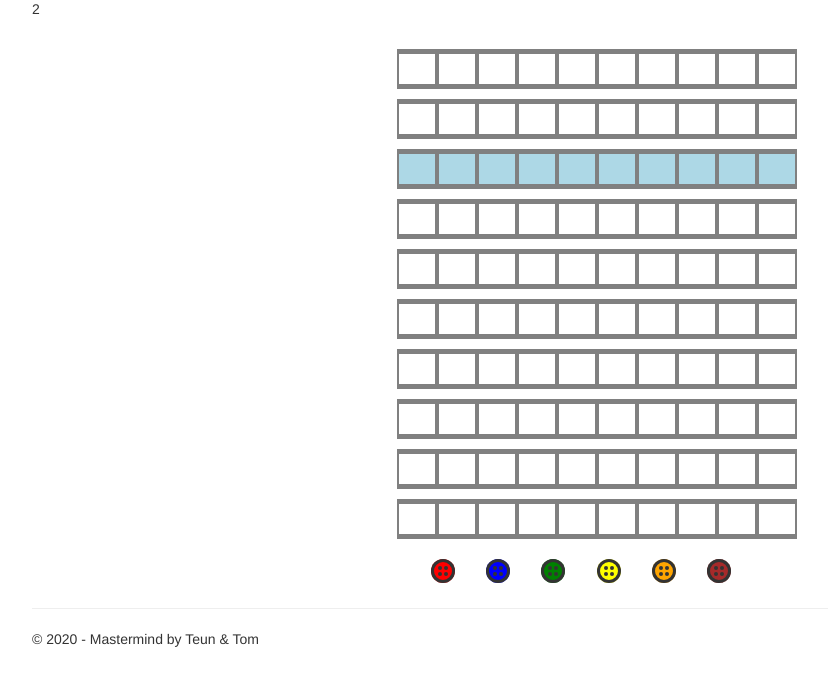
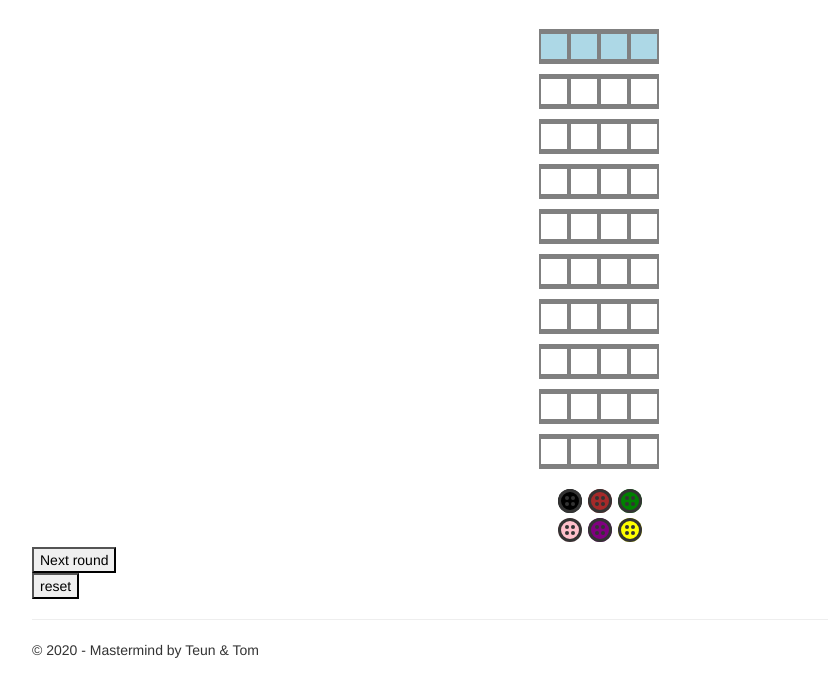
Before and after one commit to InOurBones/Mastermind-Tom-en-Teun, a Flask app: page / in a window 1280 px wide. Shown: the part 51-748 px from the top of the page, without its empty margins (38-866 px from the left). Run offline with Flask 2, Linux system fonts and the light colour scheme; some libraries are stand-ins or nearby versions.

Commit message:
ik kom er ooit wel is

```diff
--- a/Mastermind-Tom-en-Teun/Mastermind_Tom_en_Teun/__init__.py
+++ b/Mastermind-Tom-en-Teun/Mastermind_Tom_en_Teun/__init__.py
@@ -1,50 +1,87 @@
 import sqlite3
 import json
 import os
+import random
+import requests
 from datetime import datetime
 from flask import Flask, session, request, Response, g, redirect, url_for, abort, render_template, flash, make_response
-from pprint import pprint
 
 app = Flask(__name__)
 app.secret_key = b'\xd4\xc6\x14\xd4\xe3\xce\x04\xe5\x15\xa5\xf7Z$\x8e \x1a'
 
+# CLASSES
+class Options:
+    def __init__(self):
+        self.currentround = 0
+
+    def raiseround(self):
+        self.currentround += 1
+
+    def reset(self):
+        self.currentround = 0
+
+class Playfield:
+    colour_types = ('black', 'grey', 'yellow', 'red', 'blue', 'green', 'brown', 'pink', 'orange', 'purple')
+
+    def __init__(self, num_rows, num_colour):
+        self.colours = random.sample(Playfield.colour_types, num_colour)
+        self.colours.sort()
+        self._field = [[0] * 4 for _ in range(num_rows)]
+
+    def placepin(self, row, cell, colour):
+        self._field[row][cell] = colour
+
+    def isrowfull(self, row):
+        return 0 not in self._field[row]
+
+    def reset(self, num_rows):
+        self._field = [[0] * 4 for _ in range(num_rows)]
+
+# OBJECTS
+my_options = Options()
+my_playfield = Playfield(10, 6)
+
+# ROUTES
 @app.route('/')
 @app.route('/home')
 def home():
-    if 'cr' not in session:
-        opt = Options()
-        #session['options'] = json.dumps(opt,default=convert_to_dict)
-        session['cr'] = opt.currentround
-    return render_template(
-        'index.html',
+    if 'error' not in session:
+        session['error'] = ''
+    return render_template('index.html',
         year=datetime.now().year,
-        #currentround = session['options']['currentround'],
-        currentround = session['cr'],
-    )
+        my_opt = my_options,
+        my_pf = my_playfield,
+        error = session['error'] or '')
 
 @app.route('/settings')
 def settings():
-    return render_template(
-        'settings.html',
-    )
+    return render_template('settings.html',
+        my_opt = my_options,
+        my_pf = my_playfield,)
 
 @app.route('/stats')
 def stats():
-    return render_template(
-        'stats.html'
-    )
+    return render_template('stats.html')
 
-def convert_to_dict(obj):
-  obj_dict = {
-    "__class__": obj.__class__.__name__,
-    "__module__": obj.__module__
-  }
+@app.route('/nextround/', methods=['POST'])
+def nextround():
+    if (my_playfield.isrowfull(my_options.currentround)):
+        my_options.raiseround()
+        session['error'] = ''
+    else:
+        session['error'] = 'Niet alle vakjes zijn gevuld'
+    return redirect(url_for('home'))
 
-  obj_dict.update(obj.__dict__)
+@app.route('/reset/', methods=['POST'])
+def reset():
+    my_options.reset()
+    my_playfield.reset(10)
+    return redirect(url_for('home'))
 
-  return obj_dict
-
-class Options:
-
-    def __init__(self):
-        self.currentround = 2
+@app.route('/handleplacement')
+def test():
+    colour = request.args.get('colour', type = str)
+    cell = request.args.get('cell', type = int)
+    my_playfield.placepin(my_options.currentround, cell, colour)
+    print(my_playfield._field)
+    return "succes", 200
--- a/Mastermind-Tom-en-Teun/Mastermind_Tom_en_Teun/static/content/style.css
+++ b/Mastermind-Tom-en-Teun/Mastermind_Tom_en_Teun/static/content/style.css
@@ -3,7 +3,12 @@ body {
 
 #play-grid {
     margin: 20px auto;
-    width: 36%;
+    width: 11%;
+}
+
+#error {
+    text-align: center;
+    color: red;
 }
 
 .row {
@@ -17,8 +22,8 @@ body {
 }
 
 .cell {
-    width: 40px;
-    height: 40px;
+    width: 30px;
+    height: 35px;
     float: left;
     border-width: 5px 2px;
     border-color: grey;
@@ -28,12 +33,14 @@ body {
 #colours {
     overflow: hidden;
     margin: auto;
-    width: 30%;
+    width: 10%;
 }
 
-    #colours div {
+    #colours div div {
         display: inline-block;
-        width: 15%;
+        width: 10%;
+        margin: 0 5px;
+        padding: 0 8px;
     }
 
 /* CSS.GG - twilio */
@@ -70,28 +77,48 @@ body {
         right: 7px
     }
 
-#red .gg-twilio {
-    background: red;
+#black .gg-twilio {
+    background: black;
+}
+
+#pink .gg-twilio {
+    background: pink;
 }
 
 #blue .gg-twilio {
     background: blue;
 }
 
-#green .gg-twilio {
-    background: green;
+#grey .gg-twilio {
+    background: grey;
+}
+
+#brown .gg-twilio {
+    background: brown;
+}
+
+#red .gg-twilio {
+    background: red;
 }
 
 #yellow .gg-twilio {
     background: yellow;
 }
 
+#purple .gg-twilio {
+    background: purple;
+}
+
+#green .gg-twilio {
+    background: green;
+}
+
 #orange .gg-twilio {
     background: orange;
 }
 
-#brown .gg-twilio {
-    background: brown;
+.twilio-row {
+    display: inline-block;
 }
 
 /* CSS.GG - ArrowRight */
--- a/Mastermind-Tom-en-Teun/Mastermind_Tom_en_Teun/static/scripts/DragAndDrop.js
+++ b/Mastermind-Tom-en-Teun/Mastermind_Tom_en_Teun/static/scripts/DragAndDrop.js
@@ -21,15 +21,25 @@ dropzones.addEventListener('dragenter', e => {
 });
 
 dropzones.addEventListener('drop', e => {
+    let colour = null;
+    let cell = null;
     e.preventDefault();
     e.target.classList.remove('solid-border');
     if (e.target.classList.contains('gg-twilio')) {
+        cell = e.target.parentElement.parentElement.classList[1];
         e.target.parentNode.parentNode.appendChild(el);
         e.target.parentNode.parentNode.firstChild.remove();
     }
     else {
         e.target.appendChild(el);
+        cell = e.target.classList[1];
     }
+    colour = el.id;
+    $.ajax({
+        url: "/handleplacement?" + "colour=" + colour + "&cell=" + cell , success: function (result) {
+            //placeholder
+        }
+    });
     el = null;
 });
 
--- a/Mastermind-Tom-en-Teun/Mastermind_Tom_en_Teun/templates/index.html
+++ b/Mastermind-Tom-en-Teun/Mastermind_Tom_en_Teun/templates/index.html
@@ -1,33 +1,47 @@
 {% extends "layout.html" %}
 
 {% block scripts %}
-<script src="/static/scripts/DragAndDrop.js"></script>
+<script src="/static/scripts/DragAndDrop.js" defer></script>
 {% endblock %}
 
 {% block content %}
-
-<p>{{ currentround }}</p>
+<div id="error">
+    <p>{{ error }}</p>
+</div>
 <section id="play-grid">
-    {% for i in range(10) %}
-        {% if i == currentround %}
-            <div class="row" id="active-row">
-        {% else %}
-            <div class="row">
-        {% endif %}
-            {% for _ in range(10) %}
-                <div class="cell"></div>
-            {% endfor %}
+    {% for i in range(my_pf._field|length) %}
+    <div class="row {{ i }}" id="{{ "active-row" if i == my_opt.currentround }}">
+        {% for a in range(4) %}
+        <div class="cell {{ a }}">
+            {% if my_pf._field[i][a] != 0 %}
+            <div id="{{ my_pf._field[i][a] }}">
+                <i class="gg-twilio"></i>
+            </div>
+            {% endif %}
         </div>
+        {% endfor %}
+    </div>
     {% endfor %}
 </section>
 
 <div id="colours" class="draggable">
-    <div draggable="true" id="red"><i class="gg-twilio"></i></div>
-    <div draggable="true" id="blue"><i class="gg-twilio"></i></div>
-    <div draggable="true" id="green"><i class="gg-twilio"></i></div>
-    <div draggable="true" id="yellow"><i class="gg-twilio"></i></div>
-    <div draggable="true" id="orange"><i class="gg-twilio"></i></div>
-    <div draggable="true" id="brown"><i class="gg-twilio"></i></div>
+    <div class="twilio-row">
+        {% for i in range(my_pf.colours|length) %}
+        {% if i != 0 and i % 3 == 0 %}
+    </div><div class="twilio-row">
+        {% endif %}
+        <div draggable="true" id="{{ my_pf.colours[i] }}"><i class="gg-twilio"></i></div>
+        {% endfor %}
+    </div>
+</div>
+
+<div id="form-container">
+    <form method="post" action="/nextround/">
+        <input type="submit" value="Next round" />
+    </form>
+    <form method="post" action="/reset/">
+        <input type="submit" value="reset" />
+    </form>
 </div>
 
 {% endblock %}
--- a/Mastermind-Tom-en-Teun/Mastermind_Tom_en_Teun/templates/layout.html
+++ b/Mastermind-Tom-en-Teun/Mastermind_Tom_en_Teun/templates/layout.html
@@ -7,6 +7,7 @@
     <link rel="stylesheet" type="text/css" href="/static/content/bootstrap.min.css" />
     <link rel="stylesheet" type="text/css" href="/static/content/site.css" />
     <link rel="stylesheet" type="text/css" href="/static/content/style.css" />
+    <script src="https://ajax.googleapis.com/ajax/libs/jquery/3.4.1/jquery.min.js"></script>
     <script src="/static/scripts/modernizr-2.6.2.js"></script>
 </head>
 
```
